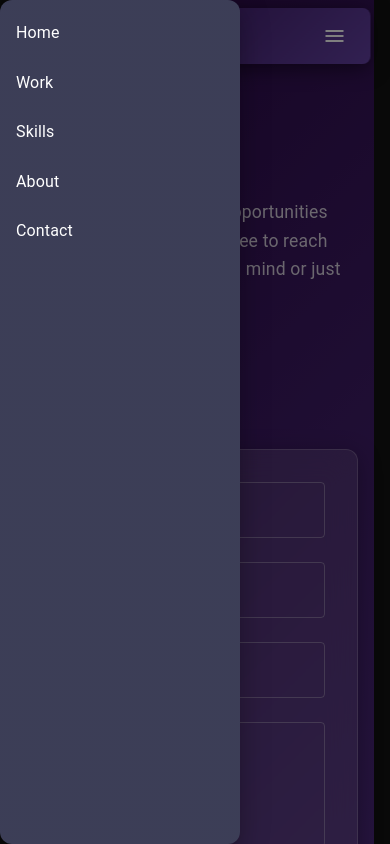
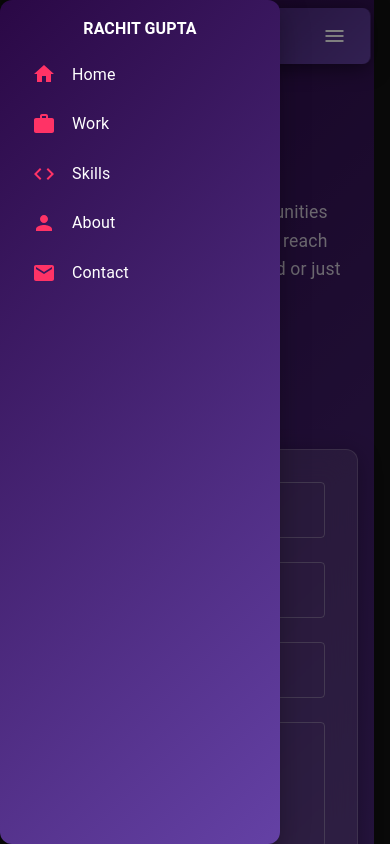
Before and after one commit to rg57/rachit_portfolio, a React (Vite) app: page /contact in a window 390 px wide. Both pictures are taken after a click on the button 334 px from the left and 36 px from the top of the page. Shown: the top 844 px of the page. Built offline with nearby package versions, Linux system fonts and the light colour scheme.

Commit message:
mobile drawer update

```diff
--- a/src/components/Header.tsx
+++ b/src/components/Header.tsx
@@ -10,16 +10,23 @@ import {
   ListItem,
   ListItemText,
   Box,
+  ListItemIcon,
+  Typography,
 } from "@mui/material"
+import HomeIcon from "@mui/icons-material/Home"
+import WorkIcon from "@mui/icons-material/Work"
+import CodeIcon from "@mui/icons-material/Code"
+import PersonIcon from "@mui/icons-material/Person"
+import EmailIcon from "@mui/icons-material/Email"
 import MenuIcon from "@mui/icons-material/Menu"
 import Logo from "../assets/logo.png" // Replace with the path to your logo
 
 const navItems = [
-  { name: "Home", path: "/" },
-  { name: "Work", path: "/work" },
-  { name: "Skills", path: "/skills" },
-  { name: "About", path: "/about" },
-  { name: "Contact", path: "/contact" },
+  { name: "Home", path: "/", icon: <HomeIcon /> },
+  { name: "Work", path: "/work", icon: <WorkIcon /> },
+  { name: "Skills", path: "/skills", icon: <CodeIcon /> },
+  { name: "About", path: "/about", icon: <PersonIcon /> },
+  { name: "Contact", path: "/contact", icon: <EmailIcon /> },
 ]
 
 export default function Header() {
@@ -31,6 +38,15 @@ export default function Header() {
 
   const drawer = (
     <Box onClick={handleDrawerToggle} sx={{ textAlign: "center" }}>
+      <Typography
+        variant="h6"
+        sx={{
+          fontWeight: "bold",
+          color: "#ffffff",
+        }}
+      >
+        RACHIT GUPTA
+      </Typography>
       <List>
         {navItems.map((item) => (
           <ListItem
@@ -43,6 +59,9 @@ export default function Header() {
               },
             }}
           >
+            <ListItemIcon sx={{ color: "#FF3366", minWidth: 40 }}>
+              {item.icon}
+            </ListItemIcon>
             <ListItemText
               primary={item.name}
               primaryTypographyProps={{
@@ -89,15 +108,6 @@ export default function Header() {
           >
             <img src={Logo} alt="Logo" style={{ height: 40, marginRight: 8 }} />
             {/* You can uncomment the text logo if needed */}
-            {/* <Typography
-              variant="h6"
-              sx={{
-                fontWeight: "bold",
-                color: "#ffffff", // Logo text color
-              }}
-            >
-              RACHIT GUPTA
-            </Typography> */}
           </Box>
 
           {/* Desktop Navigation */}
@@ -114,7 +124,7 @@ export default function Header() {
                   textTransform: "none",
                   fontWeight: 700,
                   "&:hover": {
-                    backgroundColor: "#2e305e", // Hover background color
+                    backgroundColor: "#FF3366", // Hover background color
                   },
                 }}
               >
@@ -148,8 +158,11 @@ export default function Header() {
           display: { xs: "block", sm: "none" },
           "& .MuiDrawer-paper": {
             boxSizing: "border-box",
-            width: 240,
-            backgroundColor: "#1b1d3a", // Dark background for mobile drawer
+            width: 280,
+            backgroundColor: "#1b1d3a",
+            backgroundImage:
+              "linear-gradient(135deg, #2A0845 0%, #6441A5 100%)",
+            padding: 2,
           },
         }}
       >
```
